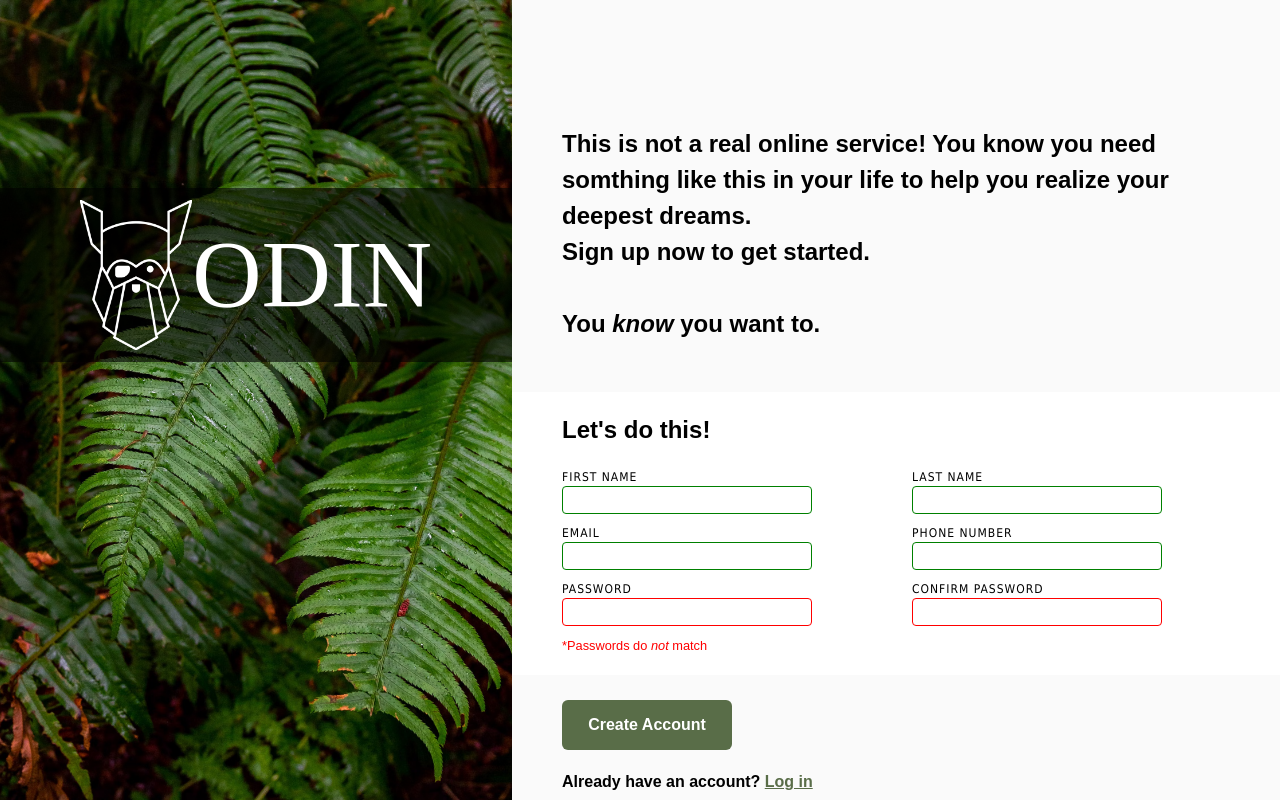
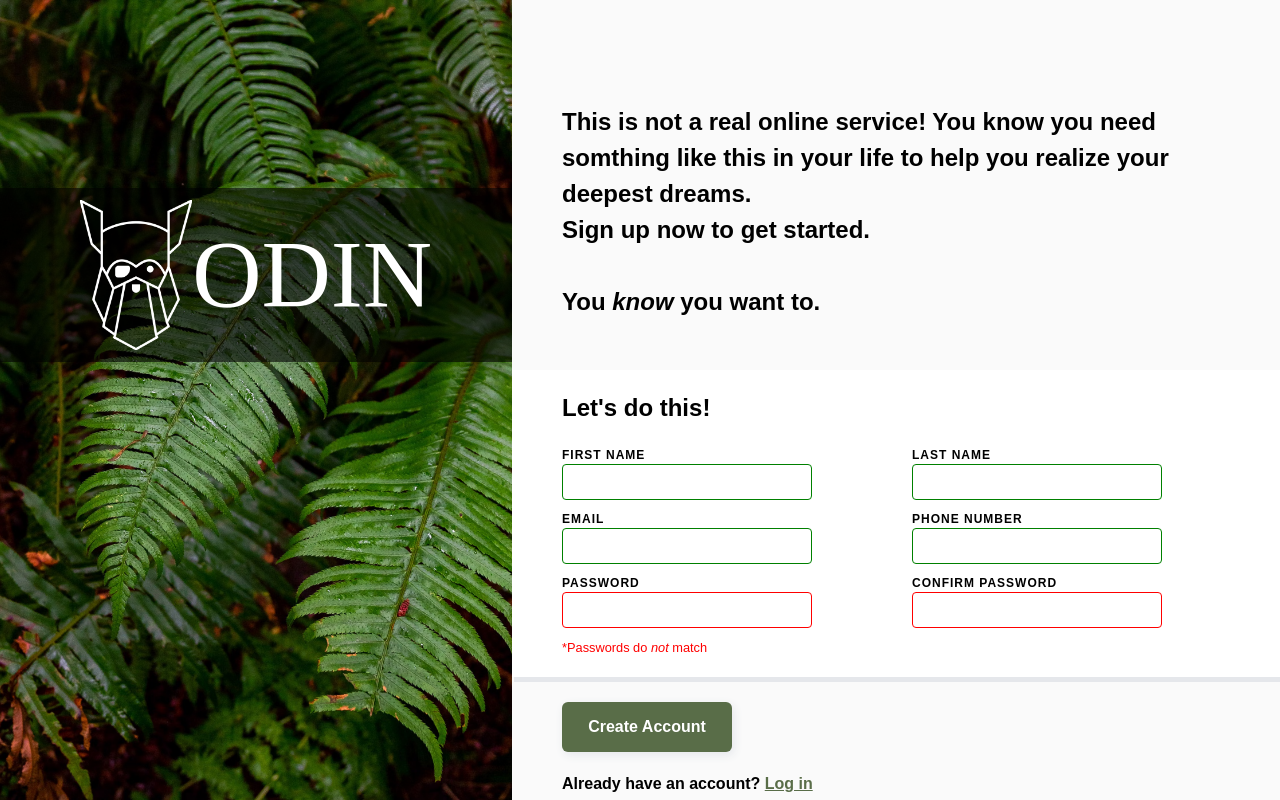
Before and after one commit to ChesterCapri/Form-Project, a plain HTML site: page index.html in a window 1280 px wide. Drawn offline with Linux system fonts and the light colour scheme.

Commit message:
Changed font to Futura

```diff
--- a/style.css
+++ b/style.css
@@ -9,6 +9,7 @@
 
   * {
     margin: 0;
+
   }
 
   body {
@@ -94,22 +95,20 @@ width: auto;
 
 .blurb {
   font-size: 1.5em;
-  font-family: Arial, Helvetica, sans-serif;
+  font-family: 'Futura' , Arial, Helvetica, sans-serif;
   font-weight: 800;
-  padding :120px 100px 50px 50px;
+  padding :100px 100px 50px 50px;
+}
 
-}
 
 #form {
 
-  font-family: Arial, Helvetica, sans-serif;
+  font-family: 'Futura' , Arial, Helvetica, sans-serif;
   padding-left: 50px ;
   background-color: white;
   padding-bottom: 20px;
+  box-shadow: 2px 5px #E5E7EB;
 }
-
-
-
 
 h2 {
   padding-top: 20px;
@@ -119,7 +118,7 @@ h2 {
 .main-input-container{
   display: flex;
   gap: 100px;
-  font-family:'Tahoma',sans-serif ;
+  font-family:'Futura' , Arial, Helvetica, sans-serif;
   font-weight: 500;
 
 }
@@ -142,6 +141,7 @@ input {
   border: 1px solid #E5E7EB;
   width: 250px;
   margin-bottom: 10px;
+  padding: 5px 5px 5px 10px
 }
 
 input:valid{
@@ -166,12 +166,14 @@ form p {
   height: 50px;
   width: 170px;
   font-weight: 600;
-  font-family: Arial, Helvetica, sans-serif;
+  font-family: 'Futura' , Arial, Helvetica, sans-serif;
   margin-left: 50px;
+  box-shadow: 2px 3px 10px #E5E7EB;
+
 }
 
 .login {
-  font-family: Arial, Helvetica, sans-serif;
+  font-family: 'Futura' , Arial, Helvetica, sans-serif;
   margin-left: 50px;
   margin-top: 20px;
   font-weight: 600;
```
